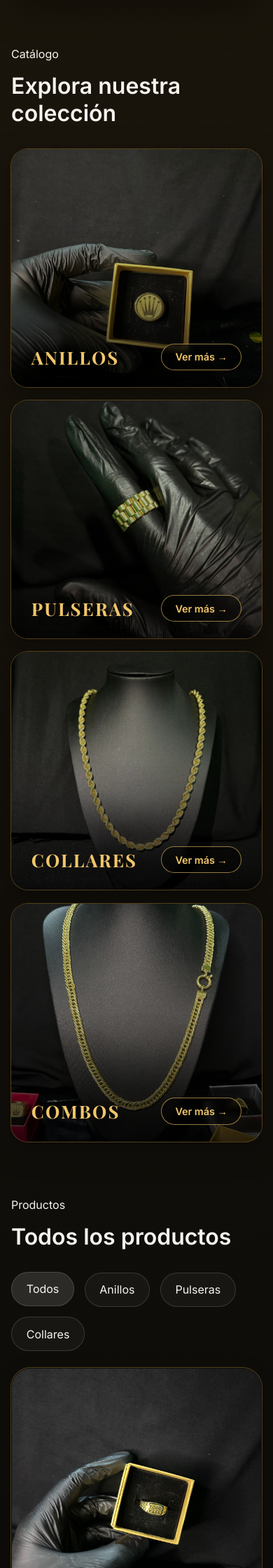
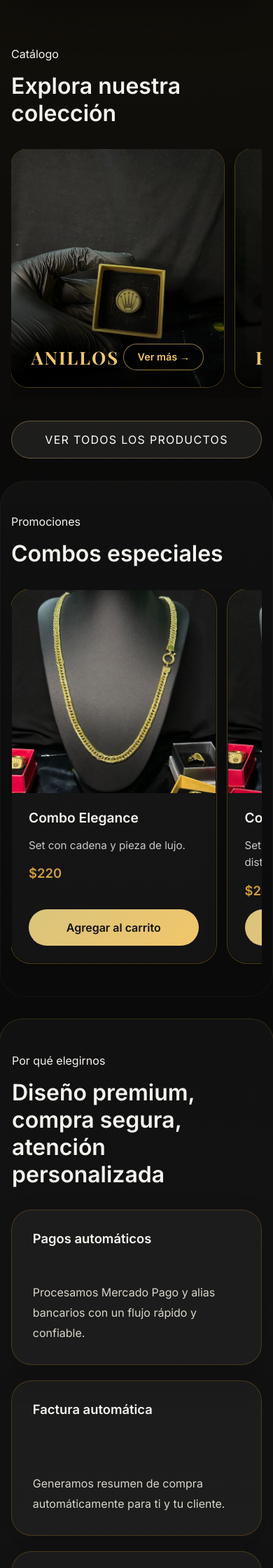
Before and after one commit to Agus-01/Pedro.joyas, a Flask app: page / in a window 390 px wide. Shown: the part 1320-3560 px from the top of the page at 70% size. Run offline with Flask 3, Linux system fonts and the light colour scheme.

Commit message:
Actualizar menú, footer y panel interactivo

```diff
--- a/static/css/styles.css
+++ b/static/css/styles.css
@@ -470,6 +470,27 @@ button {
 .category-btn:hover {
     background: rgba(241,198,106,0.2);
     transform: translateX(3px);
+}
+
+.category-all-wrap {
+    display: flex;
+    justify-content: center;
+    margin-top: 2rem;
+}
+
+.category-all-btn {
+    width: auto;
+    padding: 1rem 2.5rem;
+    font-size: 1rem;
+    letter-spacing: 0.06em;
+    border: 1px solid rgba(241,198,106,0.45);
+    background: rgba(255,255,255,0.05);
+    color: #f1c66a;
+    text-transform: none;
+}
+
+.category-all-btn:hover {
+    background: rgba(241,198,106,0.12);
 }
 
 /* =========================
@@ -1131,4 +1152,49 @@ button {
         width: 100%;
         max-width: 100%;
     }
+
+    /* Productos: scroll horizontal en móvil */
+    .product-grid {
+        display: flex;
+        flex-direction: row;
+        overflow-x: auto;
+        scroll-snap-type: x mandatory;
+        -webkit-overflow-scrolling: touch;
+        gap: 1rem;
+        padding-bottom: 1rem;
+        /* ocultar scrollbar pero mantener funcionalidad */
+        scrollbar-width: none;
+    }
+
+    .product-grid::-webkit-scrollbar {
+        display: none;
+    }
+
+    .product-card {
+        flex: 0 0 75vw;
+        max-width: 300px;
+        scroll-snap-align: start;
+        min-height: unset;
+    }
+
+    /* Categorías: scroll horizontal en móvil */
+    .category-grid {
+        display: flex;
+        flex-direction: row;
+        overflow-x: auto;
+        scroll-snap-type: x mandatory;
+        -webkit-overflow-scrolling: touch;
+        gap: 1rem;
+        padding-bottom: 1rem;
+        scrollbar-width: none;
+    }
+
+    .category-grid::-webkit-scrollbar {
+        display: none;
+    }
+
+    .category-card {
+        flex: 0 0 78vw;
+        scroll-snap-align: start;
+    }
 }
--- a/static/js/main.js
+++ b/static/js/main.js
@@ -17,7 +17,6 @@ const checkoutModal = document.getElementById('checkout-modal');
 const closeCheckout = document.getElementById('close-checkout');
 const checkoutForm = document.getElementById('checkout-form');
 const notification = document.getElementById('notification');
-const filterButtonsElement = document.getElementById('filter-buttons');
 const productGridElement = document.getElementById('product-grid');
 const searchInput = document.getElementById('search-input');
 const searchBtn = document.querySelector('.search-btn');
@@ -39,20 +38,22 @@ function saveCartToStorage() {
 
 // --- Category cards ---
 function selectCategory(category) {
-    selectedCategory = category === 'combos' ? 'todos' : category;
-    renderFilterButtons();
+    const catalogSection = document.getElementById('catalogo');
+    const eyebrow = document.getElementById('catalogo-eyebrow');
+    const titulo = document.getElementById('catalogo-titulo');
+    const labels = { todos: 'Todos los productos', anillos: 'Anillos', pulseras: 'Pulseras', collares: 'Collares' };
+
+    if (category === 'combos') {
+        document.getElementById('combos').scrollIntoView({ behavior: 'smooth', block: 'start' });
+        return;
+    }
+
+    selectedCategory = category;
     renderProducts();
-    const target = category === 'combos'
-        ? document.getElementById('combos')
-        : document.getElementById('catalogo');
-    if (target) target.scrollIntoView({ behavior: 'smooth', block: 'start' });
-    if (category !== 'combos') {
-        const titles = { anillos: 'Anillos', pulseras: 'Pulseras', collares: 'Collares', todos: 'Todos los productos' };
-        const eyebrow = document.getElementById('catalogo-eyebrow');
-        const titulo = document.getElementById('catalogo-titulo');
-        if (eyebrow) eyebrow.textContent = titles[category] || 'Productos';
-        if (titulo) titulo.textContent = titles[category] || 'Todos los productos';
-    }
+    catalogSection.style.display = 'block';
+    if (eyebrow) eyebrow.textContent = labels[category];
+    if (titulo) titulo.textContent = labels[category];
+    setTimeout(() => catalogSection.scrollIntoView({ behavior: 'smooth', block: 'start' }), 50);
 }
 
 // --- Products ---
@@ -61,7 +62,6 @@ async function loadProducts() {
         const response = await fetch('/api/products');
         if (!response.ok) throw new Error('Error al cargar productos');
         products = await response.json();
-        renderFilterButtons();
         renderProducts();
         updateCart();
     } catch (err) {
@@ -69,32 +69,17 @@ async function loadProducts() {
     }
 }
 
-function renderFilterButtons() {
-    filterButtonsElement.innerHTML = Object.entries(categories).map(([key, title]) => {
-        const activeClass = key === selectedCategory ? 'filter-btn active' : 'filter-btn';
-        return `<button class="${activeClass}" data-category="${key}">${title}</button>`;
-    }).join('');
+function renderProducts() {
+    const filtered = selectedCategory === 'todos'
+        ? products.filter(p => p.category !== 'combos')
+        : products.filter(p => p.category === selectedCategory);
 
-    filterButtonsElement.querySelectorAll('button').forEach(button => {
-        button.addEventListener('click', () => {
-            selectedCategory = button.dataset.category;
-            renderFilterButtons();
-            renderProducts();
-        });
-    });
-}
-
-function renderProducts() {
-    const filteredProducts = selectedCategory === 'todos'
-        ? products.filter(item => item.category !== 'combos')
-        : products.filter(item => item.category === selectedCategory);
-
-    productGridElement.innerHTML = filteredProducts.length
-        ? filteredProducts.map(createProductCard).join('')
-        : '<p class="empty-message">No hay productos disponibles en esta categoría.</p>';
+    productGridElement.innerHTML = filtered.length
+        ? filtered.map(createProductCard).join('')
+        : '<p class="empty-message">No hay productos en esta categoría.</p>';
 
     const combosContainer = document.getElementById('combos-grid');
-    combosContainer.innerHTML = products.filter(item => item.category === 'combos').map(createProductCard).join('');
+    combosContainer.innerHTML = products.filter(p => p.category === 'combos').map(createProductCard).join('');
 }
 
 function createProductCard(product) {
@@ -318,10 +303,7 @@ document.querySelectorAll('.menu-link').forEach(button => {
             return;
         }
         if (action === 'category') {
-            selectedCategory = category || 'todos';
-            renderFilterButtons();
-            renderProducts();
-            document.getElementById('catalogo')?.scrollIntoView({ behavior: 'smooth', block: 'start' });
+            selectCategory(category || 'todos');
             return;
         }
         if (action === 'cart') {
--- a/templates/index.html
+++ b/templates/index.html
@@ -206,18 +206,23 @@
 
             </div>
 
+            <div class="category-all-wrap">
+                <button class="btn btn-secondary category-all-btn" onclick="selectCategory('todos')">
+                    Ver todos los productos
+                </button>
+            </div>
+
         </section>
 
         <!-- CATALOGO DETALLE -->
 
-        <section id="catalogo" class="section section-products">
+        <section id="catalogo" class="section section-products" style="display:none">
 
             <div class="section-header">
                 <p class="eyebrow" id="catalogo-eyebrow">Productos</p>
                 <h2 id="catalogo-titulo">Todos los productos</h2>
             </div>
 
-            <div class="product-filter" id="filter-buttons"></div>
             <div class="product-grid" id="product-grid"></div>
 
         </section>
```
